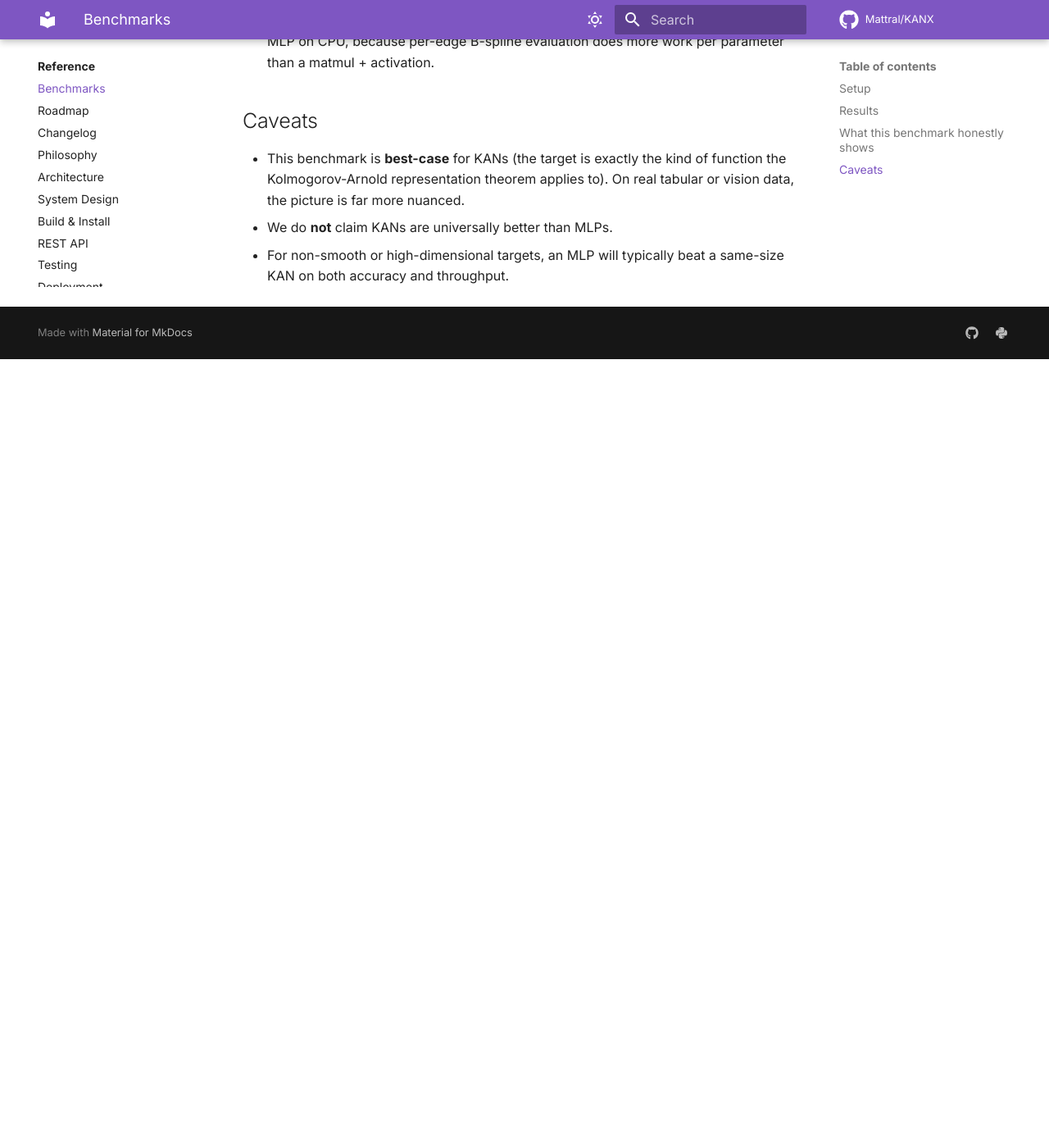
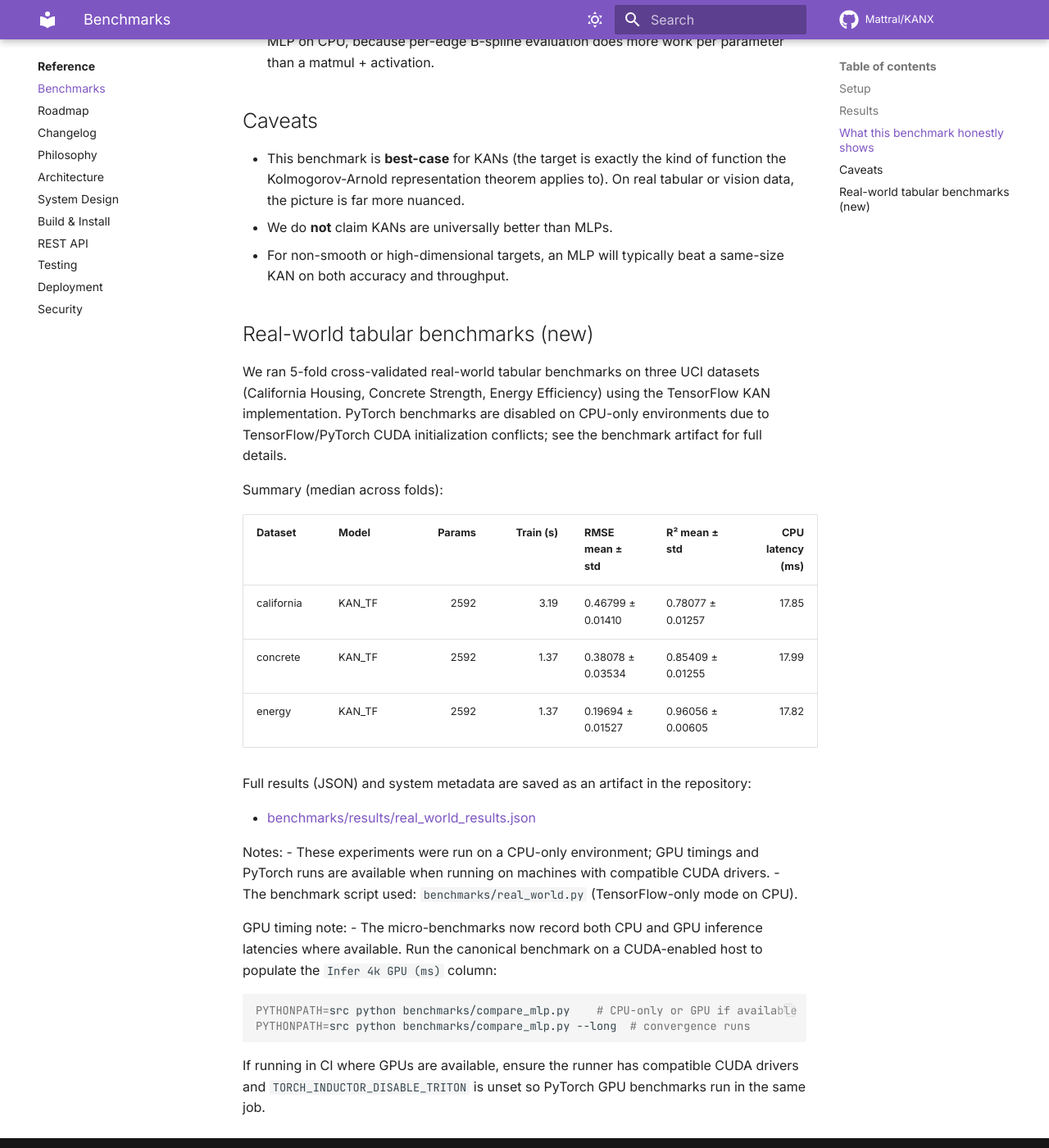
Before and after one commit to Mattral/Kolmogorov-Arnold-Networks, an MkDocs documentation site: the page built from docs/benchmarks.md, in a window 1280 px wide and 1400 px high, scrolled down 1166 px. Shown: the whole window at 82% size. Built offline with MkDocs 1.6.1 and Material for MkDocs 9.7.7, drawn with Linux system fonts in a browser that asks for light colours; comment, search, counter and statistics services are not loaded; before the commit the page ends 1604 px from its top, so only the background shows below that.

Commit message:
Enhance benchmark results: add CPU and GPU inference latencies, update hardware details, and include real-world tabular benchmarks with UCI datasets.

````diff
--- a/docs/benchmarks.md
+++ b/docs/benchmarks.md
@@ -30,3 +30,33 @@
 - This benchmark is **best-case** for KANs (the target is exactly the kind of function the Kolmogorov-Arnold representation theorem applies to). On real tabular or vision data, the picture is far more nuanced.
 - We do **not** claim KANs are universally better than MLPs.
 - For non-smooth or high-dimensional targets, an MLP will typically beat a same-size KAN on both accuracy and throughput.
+
+## Real-world tabular benchmarks (new)
+
+We ran 5-fold cross-validated real-world tabular benchmarks on three UCI datasets (California Housing, Concrete Strength, Energy Efficiency) using the TensorFlow KAN implementation. PyTorch benchmarks are disabled on CPU-only environments due to TensorFlow/PyTorch CUDA initialization conflicts; see the benchmark artifact for full details.
+
+Summary (median across folds):
+
+| Dataset | Model | Params | Train (s) | RMSE mean ± std | R² mean ± std | CPU latency (ms) |
+|---|---|---:|---:|---|---|---:|
+| california | KAN_TF | 2592 | 3.19 | 0.46799 ± 0.01410 | 0.78077 ± 0.01257 | 17.85 |
+| concrete | KAN_TF | 2592 | 1.37 | 0.38078 ± 0.03534 | 0.85409 ± 0.01255 | 17.99 |
+| energy | KAN_TF | 2592 | 1.37 | 0.19694 ± 0.01527 | 0.96056 ± 0.00605 | 17.82 |
+
+Full results (JSON) and system metadata are saved as an artifact in the repository:
+
+- [benchmarks/results/real_world_results.json](benchmarks/results/real_world_results.json)
+
+Notes:
+- These experiments were run on a CPU-only environment; GPU timings and PyTorch runs are available when running on machines with compatible CUDA drivers.
+- The benchmark script used: `benchmarks/real_world.py` (TensorFlow-only mode on CPU).
+
+GPU timing note:
+- The micro-benchmarks now record both CPU and GPU inference latencies where available. Run the canonical benchmark on a CUDA-enabled host to populate the `Infer 4k GPU (ms)` column:
+
+```bash
+PYTHONPATH=src python benchmarks/compare_mlp.py    # CPU-only or GPU if available
+PYTHONPATH=src python benchmarks/compare_mlp.py --long  # convergence runs
+```
+
+If running in CI where GPUs are available, ensure the runner has compatible CUDA drivers and `TORCH_INDUCTOR_DISABLE_TRITON` is unset so PyTorch GPU benchmarks run in the same job.
````
Also changed, not shown: benchmarks/results.md (+8 -8 lines), 1 other file.
